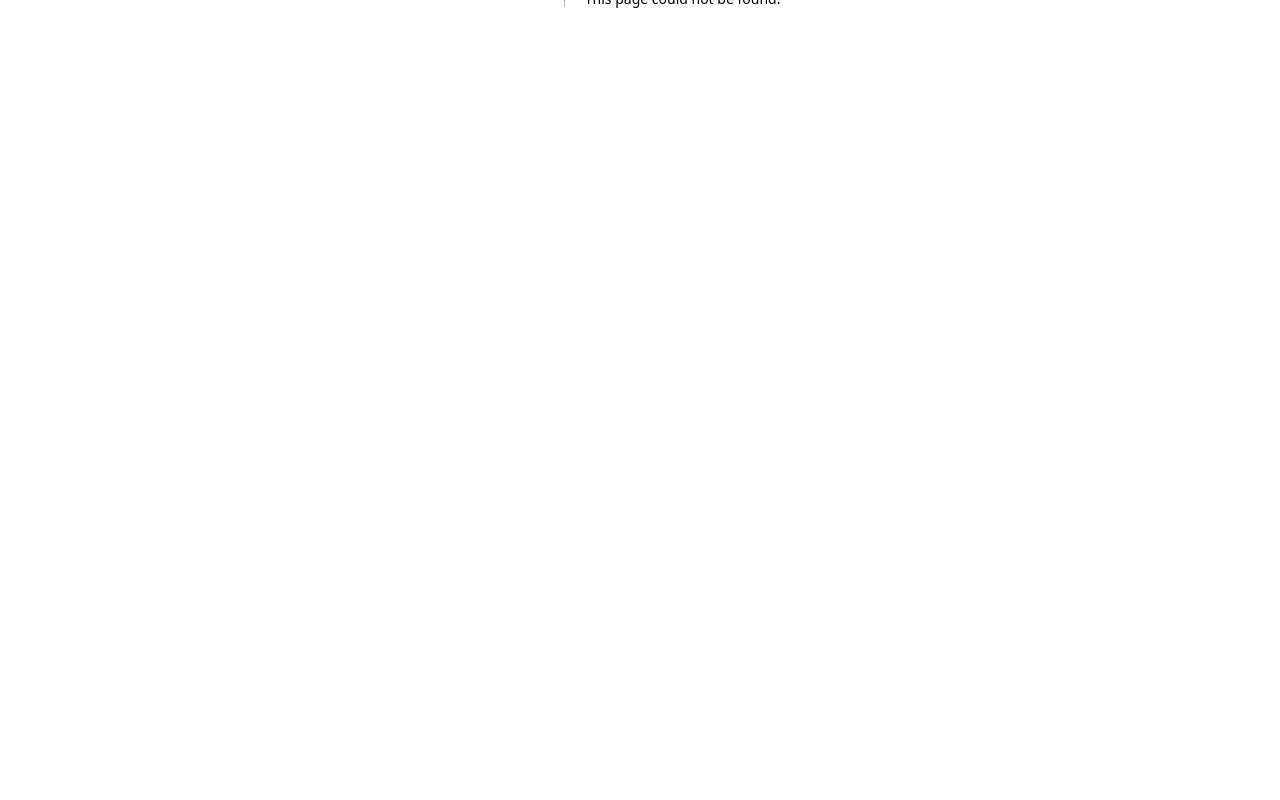
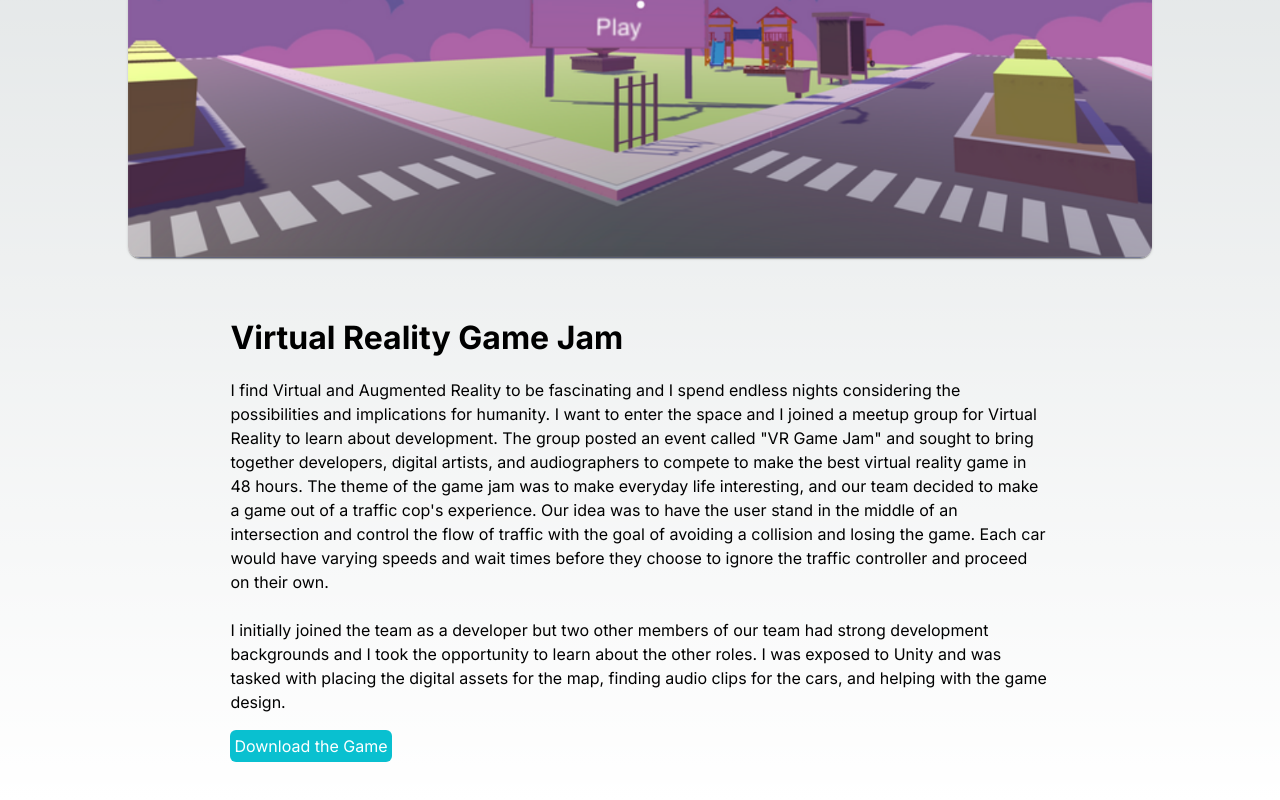
Before and after one commit to JAlbertCode/Portfolio-V2, a Next.js app in the folder portfolio/: page /traffic-jam-vr in a window 1280 px wide. Before the commit this address had no page. Shown: the part 506-1306 px from the top of the page. Before the commit the page ends 904 px from the top, so only its background shows below. Built offline with nearby package versions, Linux system fonts and the light colour scheme.

Commit message:
Added traffic jam vr page.

```diff
--- a/portfolio/app/page.tsx
+++ b/portfolio/app/page.tsx
@@ -314,7 +314,9 @@ export default function Home() {
 
           {/* This is the card for Traffic Jam VR */}
           <Card sx={{width: 357, borderRadius: 3}}>
-            <CardMedia component="img" image='/images/traffic-jam-vr.png' alt='A low poly image of a street corner'/>
+            <Link href={"./traffic-jam-vr"}>
+              <CardMedia component="img" image='/images/traffic-jam-vr.png' alt='A low poly image of a street corner'/>
+            </Link>
             <CardContent>
               <Typography variant='h6'>
                 Traffic Jam VR
--- /dev/null
+++ b/portfolio/app/traffic-jam-vr/page.tsx
@@ -0,0 +1,27 @@
+import "/main.css"
+import Link from "next/link";
+import ProjectCover from "../../components/project-cover";
+
+
+export default function Traffic() {
+    return (
+        <main className="flex min-h-screen flex-col items-center pt-5">
+
+            {/* This is the image card that appears at the top of every project page.  */}
+            <div className="mx-4 max-w-5xl">
+                <ProjectCover coverImage="traffic-jam-vr.png" alt="A low poly image of a street corner"/>
+
+                <div className="w-4/5 mx-auto my-10">
+                    <h1>Virtual Reality Game Jam</h1>
+                    <p>I find Virtual and Augmented Reality to be fascinating and I spend endless nights considering the possibilities and implications for humanity. I want to enter the space and I joined a meetup group for Virtual Reality to learn about development. The group posted an event called "VR Game Jam" and sought to bring together developers, digital artists, and audiographers to compete to make the best virtual reality game in 48 hours. The theme of the game jam was to make everyday life interesting, and our team decided to make a game out of a traffic cop's experience. Our idea was to have the user stand in the middle of an intersection and control the flow of traffic with the goal of avoiding a collision and losing the game. Each car would have varying speeds and wait times before they choose to ignore the traffic controller and proceed on their own.
+                    <br/><br/>
+                    I initially joined the team as a developer but two other members of our team had strong development backgrounds and I took the opportunity to learn about the other roles. I was exposed to Unity and was tasked with placing the digital assets for the map, finding audio clips for the cars, and helping with the game design.
+                    </p>
+                    <div className="links">
+                    <Link target="_blank" href={"https://coreygreen1108gmailcom.itch.io/traffic-jam-vr"}>Download the Game</Link>
+                    </div>
+                </div>
+            </div>
+        </main>
+        );
+  }
```
